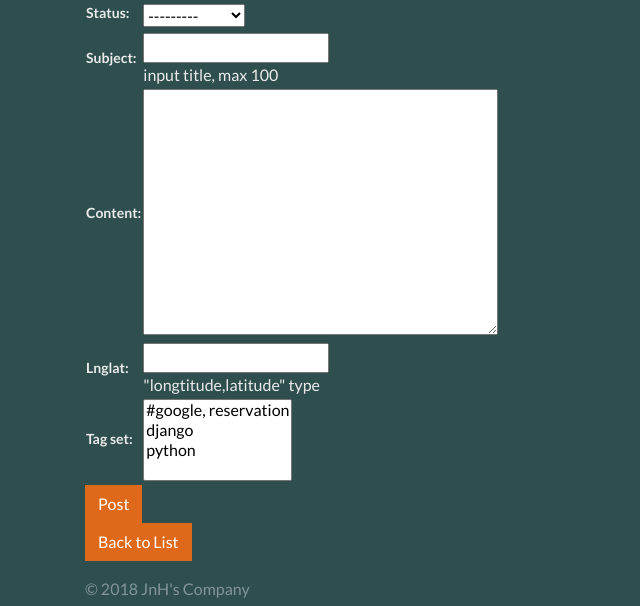
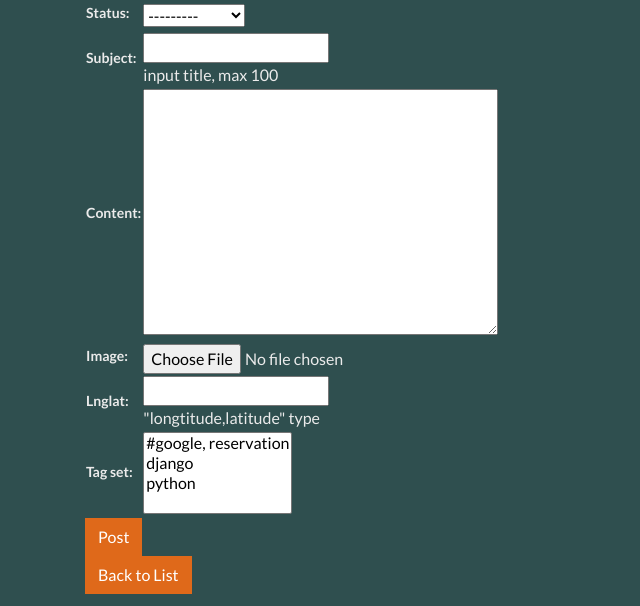
Before and after one commit to bufpal/start_django, a Django app: page /blog/new/ in a window 1280 px wide. Shown: the part 49-655 px from the top of the page, without its empty margins (0-640 px from the left). Run offline with Django 3.2, Linux system fonts and the light colour scheme; data comes from the database, SQL or seed files in the repository; both versions use the stored data as it was after the commit; some libraries are stand-ins or nearby versions.

Commit message:
added attr on blog/post_new.html : form (enctype=multipart/form-data) to upload files

```diff
--- a/blog/forms.py
+++ b/blog/forms.py
@@ -5,7 +5,7 @@ from .models import Comment, Post
 class PostForm(forms.ModelForm):
     class Meta:
         model = Post
-        fields = ['status', 'title', 'content', 'lnglat', 'tag_set']
+        fields = ['status', 'title', 'content', 'image', 'lnglat', 'tag_set']
 
 
 class CommentForm(forms.ModelForm):
--- a/blog/templates/blog/post_new.html
+++ b/blog/templates/blog/post_new.html
@@ -6,7 +6,7 @@
     <div class="row">
         <div class="col-sm-12">
             <table>
-                <form action="" method="post">
+                <form action="" method="post" enctype="multipart/form-data">
                     {% csrf_token %}
                     <table>{{ form.as_table }}</table>
                     <input type="submit" value="Post" class="btn btn-primary">
```
Also changed, not shown: db.sqlite3, media/SKT.jpg (added).
